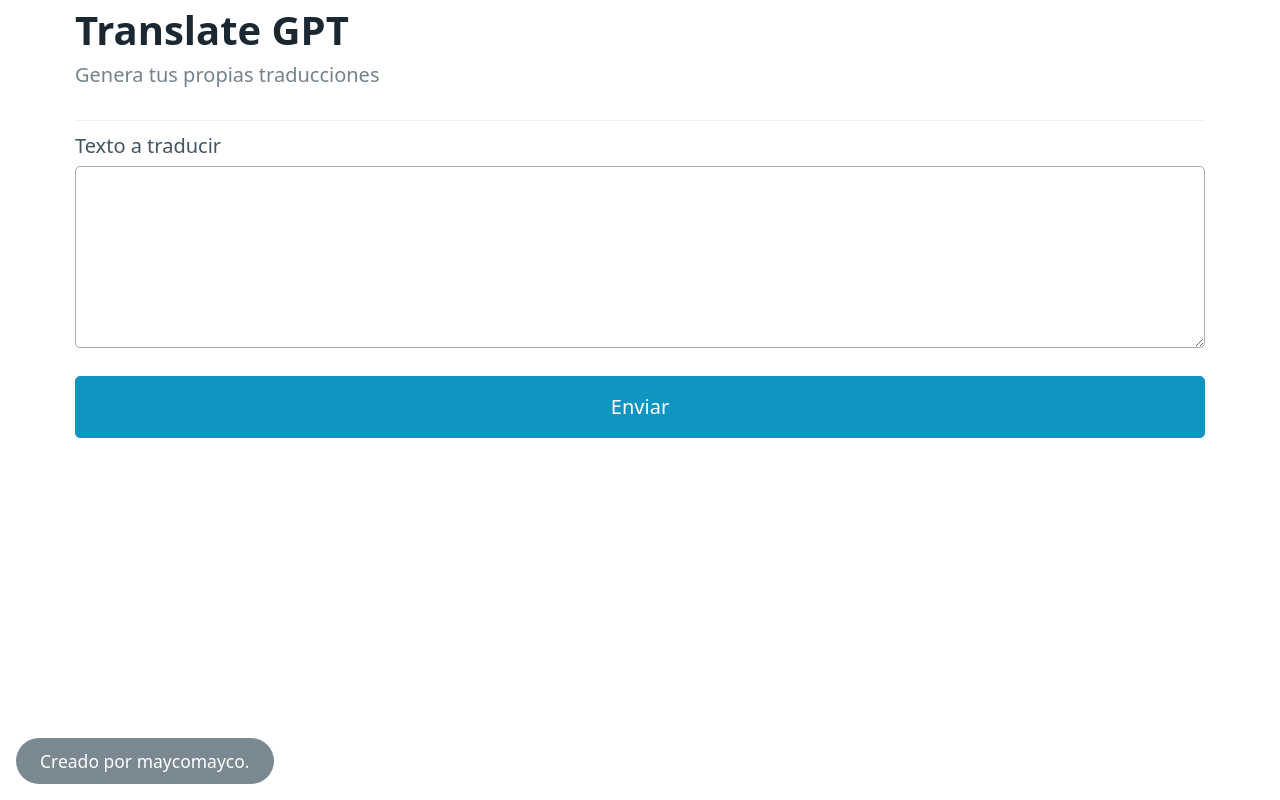
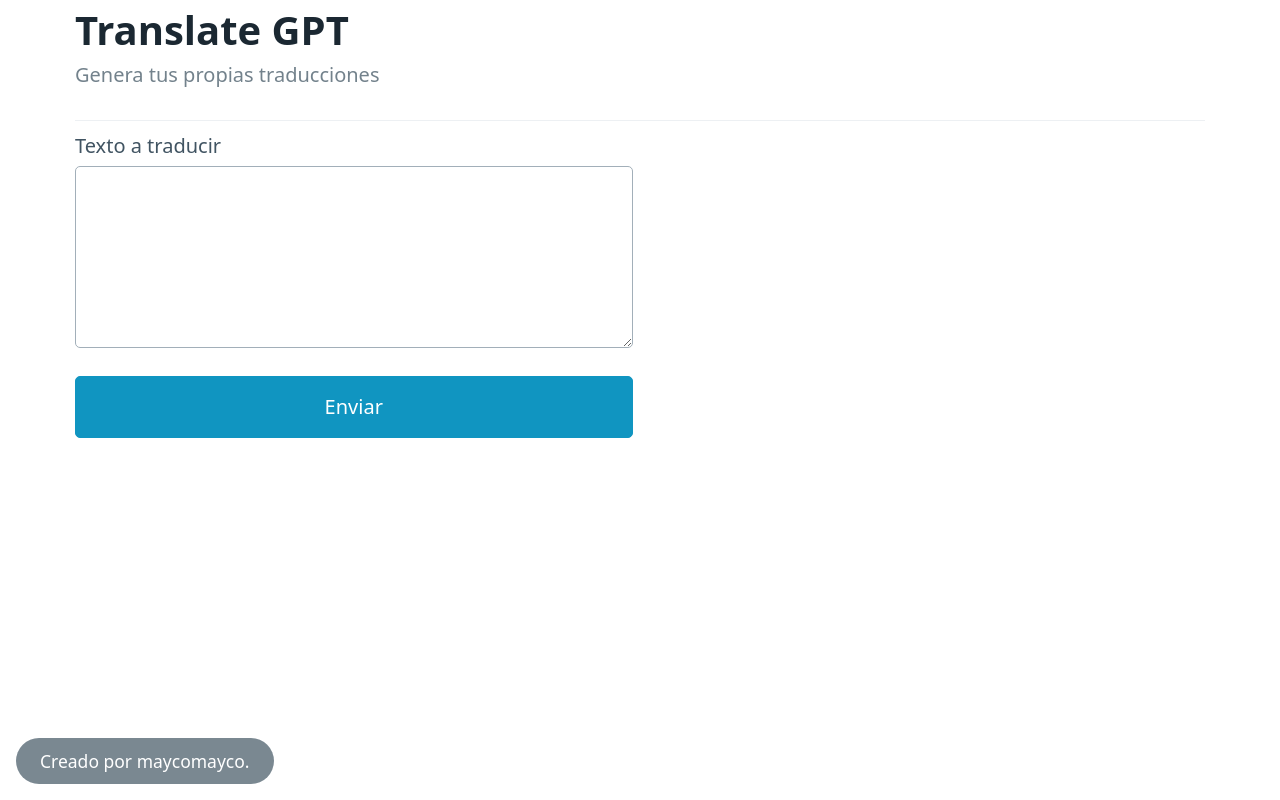
Before and after one commit to maycomayco/translate-gpt, a React (Vite) app: page / in a window 1280 px wide. Built offline with nearby package versions, Linux system fonts and the light colour scheme; no server answers.

Commit message:
Fix mobile media query

```diff
--- a/src/App.css
+++ b/src/App.css
@@ -1,5 +1,5 @@
 main {
-    display: grid;
-    grid-template-columns: repeat(auto-fit, minmax(300px, 1fr));
-    gap: 15px;
+  display: grid;
+  grid-template-columns: repeat(auto-fit, minmax(300px, 1fr));
+  gap: 15px;
 }
--- a/src/App.jsx
+++ b/src/App.jsx
@@ -24,10 +24,8 @@ function App () {
       <Header />
 
       <main className='container'>
-        <section>
-          <Form handleSubmit={handleSubmit} handleOnChange={handleOnChange} />
-          <Translations translation={translation} loading={loading} />
-        </section>
+        <Form handleSubmit={handleSubmit} handleOnChange={handleOnChange} />
+        <Translations translation={translation} loading={loading} />
       </main>
 
       <Footer />
--- a/src/components/Form.jsx
+++ b/src/components/Form.jsx
@@ -1,9 +1,11 @@
 export const Form = ({ handleSubmit, handleOnChange }) => {
   return (
-    <form onSubmit={handleSubmit}>
-      <label htmlFor='texto'>Texto a traducir</label>
-      <textarea id='textToTranslate' name='textToTranslate' rows='5' cols='40' onChange={handleOnChange} />
-      <button type='submit' role='button'>Enviar</button>
-    </form>
+    <section className='form'>
+      <form onSubmit={handleSubmit}>
+        <label htmlFor='texto'>Texto a traducir</label>
+        <textarea id='textToTranslate' name='textToTranslate' rows='5' cols='40' onChange={handleOnChange} />
+        <button type='submit' role='button'>Enviar</button>
+      </form>
+    </section>
   )
 }
--- a/src/components/Translations.jsx
+++ b/src/components/Translations.jsx
@@ -1,13 +1,13 @@
 export const Translations = ({ translation, loading }) => {
   return (
-    <>
+    <section className='translations'>
       {loading && <p aria-busy={loading}>Generando la traduccion</p>}
       {!loading && Object.keys(translation).length > 0 &&
-        <>
+        <div className='translations__results'>
           <p><strong>W - </strong>{translation.writing}</p>
           <p><strong>S - </strong>{translation.speaking}</p>
           <p><strong>C - </strong>{translation.coloquial}</p>
-        </>}
-    </>
+        </div>}
+    </section>
   )
 }
```
